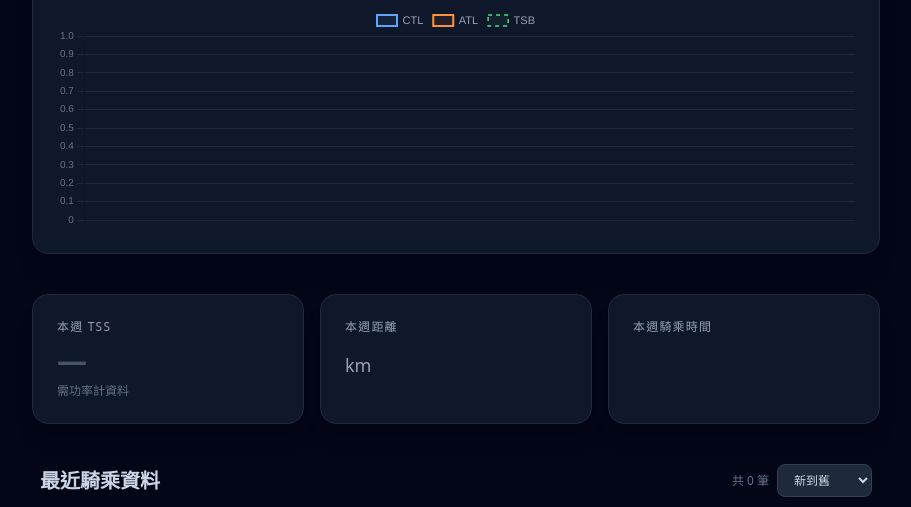
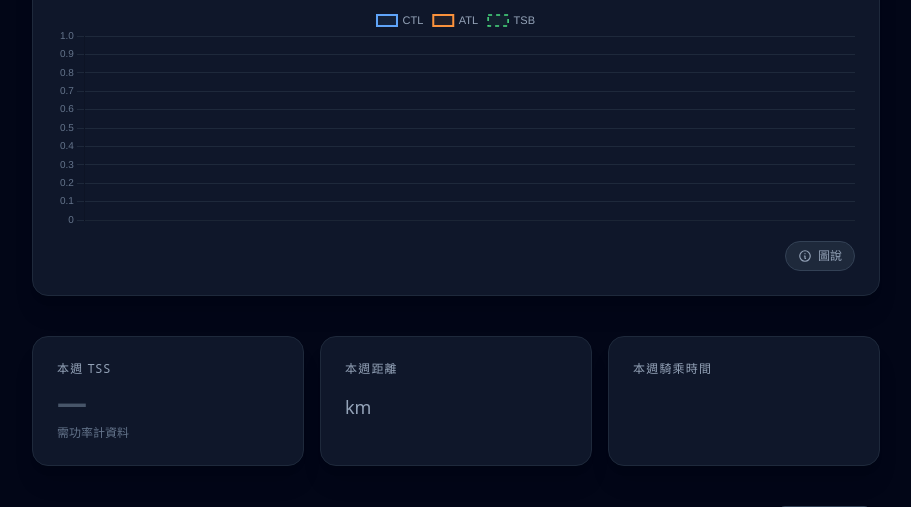
Before and after one commit to YC815/VeloData, a Flask app: template templates/index.html in a window 1280 px wide. Shown: the part 400-907 px from the top of the page, without its empty margins (184-1095 px from the left). Run offline with Flask 3, Linux system fonts and the light colour scheme; the template is opened without the code that fills it, so the values that code supplies are empty; some libraries are stand-ins or nearby versions.

Commit message:
feat: PMC 圖表加入可收合圖說區塊
- CTL / ATL / TSB badge 加 tooltip 說明
- 圖表下方新增「圖說」按鈕，展開後顯示三指標定義與圖表解讀說明
- 移除 Suffer Score fallback 提示文字

Made-with: Cursor

```diff
--- a/templates/index.html
+++ b/templates/index.html
@@ -250,16 +250,24 @@
             <h2 class="text-lg font-bold text-slate-300">Performance Management Chart</h2>
             <p class="text-xs text-slate-500 mt-0.5">過去 42 天體能管理趨勢</p>
           </div>
-          <div class="flex gap-2 flex-wrap justify-end">
-            <span class="bg-blue-900/40 border border-blue-800/50 text-blue-300 text-xs px-3 py-1 rounded-full font-mono">
+          <div class="flex gap-2 flex-wrap justify-end items-center">
+            <span
+              class="bg-blue-900/40 border border-blue-800/50 text-blue-300 text-xs px-3 py-1 rounded-full font-mono cursor-help"
+              title="CTL 慢性訓練負荷：42 天加權平均，代表長期體能基礎"
+            >
               CTL {{ pmc.current_ctl }}
             </span>
-            <span class="bg-orange-900/40 border border-orange-800/50 text-orange-300 text-xs px-3 py-1 rounded-full font-mono">
+            <span
+              class="bg-orange-900/40 border border-orange-800/50 text-orange-300 text-xs px-3 py-1 rounded-full font-mono cursor-help"
+              title="ATL 急性訓練負荷：7 天加權平均，代表近期疲勞程度"
+            >
               ATL {{ pmc.current_atl }}
             </span>
-            <span class="text-xs px-3 py-1 rounded-full font-mono
+            <span class="text-xs px-3 py-1 rounded-full font-mono cursor-help
               {% if pmc.current_tsb >= 0 %}bg-green-900/40 border border-green-800/50 text-green-300
-              {% else %}bg-red-900/40 border border-red-800/50 text-red-300{% endif %}">
+              {% else %}bg-red-900/40 border border-red-800/50 text-red-300{% endif %}"
+              title="TSB 訓練壓力平衡 = CTL − ATL。正值恢復良好，負值疲勞累積中"
+            >
               TSB {% if pmc.current_tsb > 0 %}+{% endif %}{{ pmc.current_tsb }}
             </span>
           </div>
@@ -267,9 +275,49 @@
         <div class="relative h-56">
           <canvas id="pmcChart"></canvas>
         </div>
-        {% if pmc.has_suffer_fallback %}
-        <p class="text-xs text-slate-600 mt-3">* 部分活動使用 Suffer Score 代替 TSS（無功率計），數值僅供參考</p>
-        {% endif %}
+        <!-- Toggle button -->
+        <div class="flex justify-end mt-3">
+          <button
+            id="pmcLegendToggle"
+            onclick="togglePmcLegend()"
+            class="flex items-center gap-1.5 px-3 py-1.5 rounded-full bg-slate-800 border border-slate-700 text-slate-400 hover:text-slate-200 hover:border-slate-500 transition text-xs"
+          >
+            <svg id="pmcLegendIcon" class="w-3.5 h-3.5" fill="none" stroke="currentColor" viewBox="0 0 24 24" stroke-width="2">
+              <path stroke-linecap="round" stroke-linejoin="round" d="M13 16h-1v-4h-1m1-4h.01M21 12a9 9 0 11-18 0 9 9 0 0118 0z"/>
+            </svg>
+            <span id="pmcLegendLabel">圖說</span>
+          </button>
+        </div>
+        <!-- Legend panel -->
+        <div id="pmcLegend" class="hidden mt-3 pt-4 border-t border-slate-800">
+          <div class="grid grid-cols-1 sm:grid-cols-3 gap-4 text-xs mb-4">
+            <div class="flex gap-2.5 items-start">
+              <span class="mt-0.5 w-2.5 h-2.5 rounded-full bg-blue-400 flex-shrink-0"></span>
+              <div>
+                <span class="text-slate-300 font-semibold">CTL（慢性訓練負荷）</span>
+                <p class="text-slate-500 mt-0.5 leading-relaxed">42 天加權平均，代表長期體能基礎。上升緩慢，需數週才能明顯變化。</p>
+              </div>
+            </div>
+            <div class="flex gap-2.5 items-start">
+              <span class="mt-0.5 w-2.5 h-2.5 rounded-full bg-orange-400 flex-shrink-0"></span>
+              <div>
+                <span class="text-slate-300 font-semibold">ATL（急性訓練負荷）</span>
+                <p class="text-slate-500 mt-0.5 leading-relaxed">7 天加權平均，代表近期疲勞程度。訓練後快速攀升，休息後快速消退。</p>
+              </div>
+            </div>
+            <div class="flex gap-2.5 items-start">
+              <span class="mt-0.5 w-2.5 h-2.5 rounded-full bg-green-400 flex-shrink-0"></span>
+              <div>
+                <span class="text-slate-300 font-semibold">TSB（訓練壓力平衡）</span>
+                <p class="text-slate-500 mt-0.5 leading-relaxed">= CTL − ATL。正值恢復良好，負值疲勞中。理想比賽窗口 +5 到 +20。</p>
+              </div>
+            </div>
+          </div>
+          <div class="bg-slate-800/50 rounded-xl p-3 text-xs text-slate-400 leading-relaxed">
+            <span class="text-slate-300 font-semibold">怎麼看這張圖：</span>
+            CTL 長期穩定向上為佳；ATL 訓練週高於 CTL，休息週快速回落；TSB 在 0 以上表示狀態良好。比賽前 7–10 天減量讓 TSB 回正，是最佳出賽時機。
+          </div>
+        </div>
       </div>
 
       <!-- Weekly Stats -->
@@ -427,6 +475,13 @@
     </div>
 
     <script>
+      function togglePmcLegend() {
+        const legend = document.getElementById('pmcLegend');
+        const label = document.getElementById('pmcLegendLabel');
+        const isHidden = legend.classList.toggle('hidden');
+        label.textContent = isHidden ? '圖說' : '收合';
+      }
+
       function openSettings() {
         document.getElementById('settingsModal').classList.remove('hidden');
         document.getElementById('saveMsg').classList.add('hidden');
```
